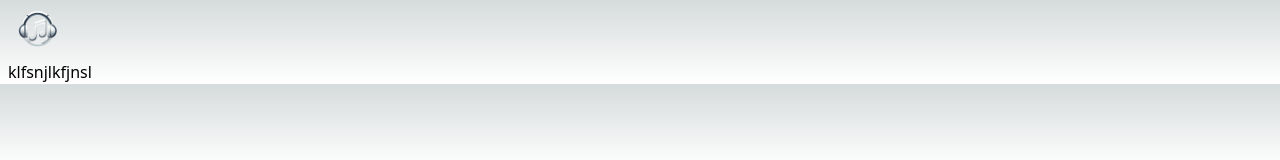
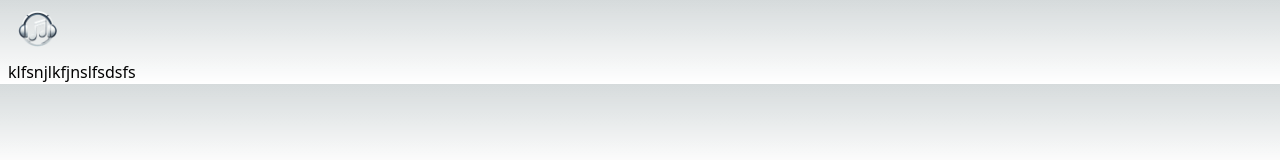
Before and after one commit to Will-Zidane/music-streaming, a Next.js app: page / in a window 1280 px wide. Shown: the top 160 px of the page. Built offline with nearby package versions, Linux system fonts and the light colour scheme.

Commit message:
First Commit

```diff
--- a/src/pages/index.js
+++ b/src/pages/index.js
@@ -5,7 +5,7 @@ export default function Home() {
   return (
     <main className={`container px-2`}>
     <Header/>
-    klfsnjlkfjnsl
+    klfsnjlkfjnslfsdsfs
     </main>
   );
 }
```
